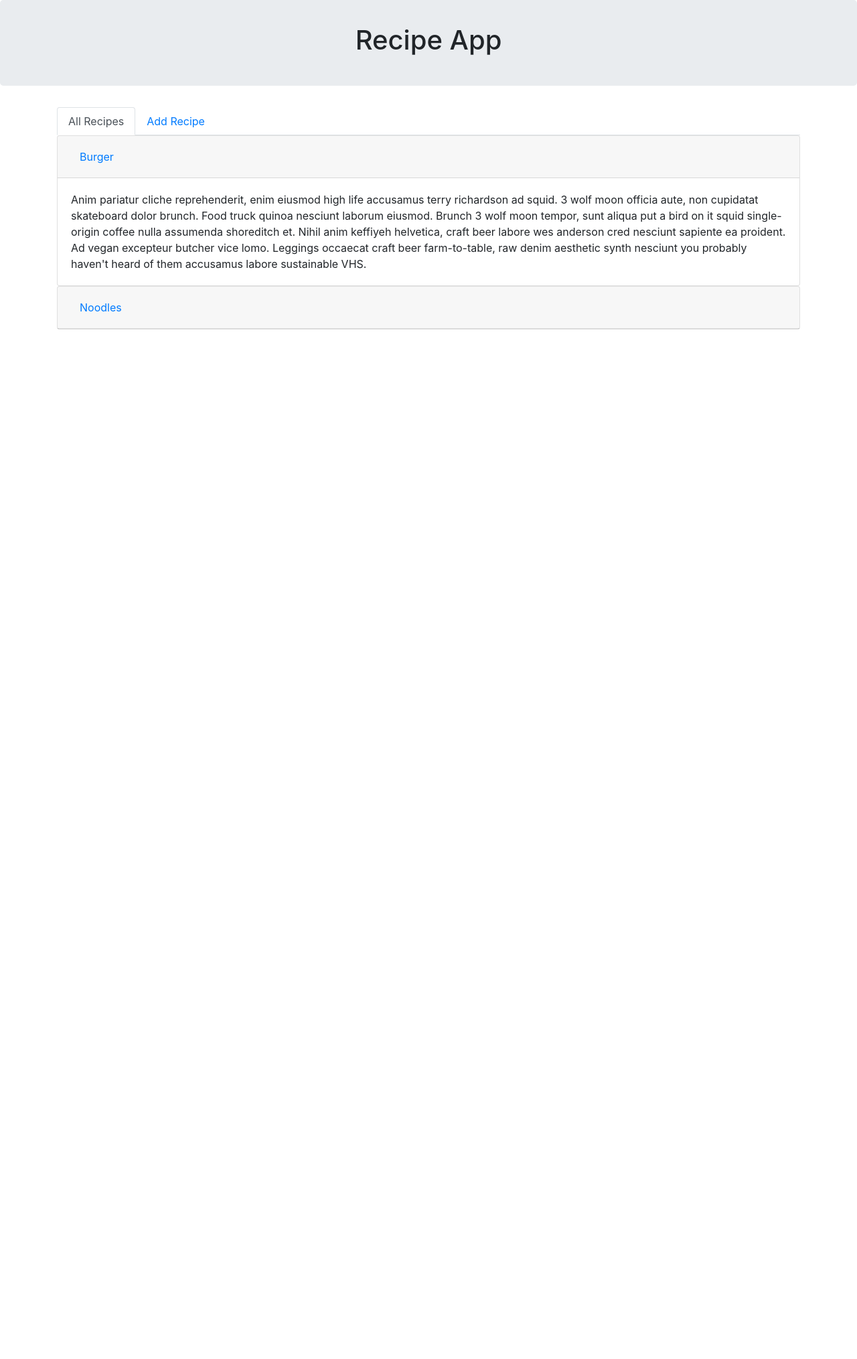
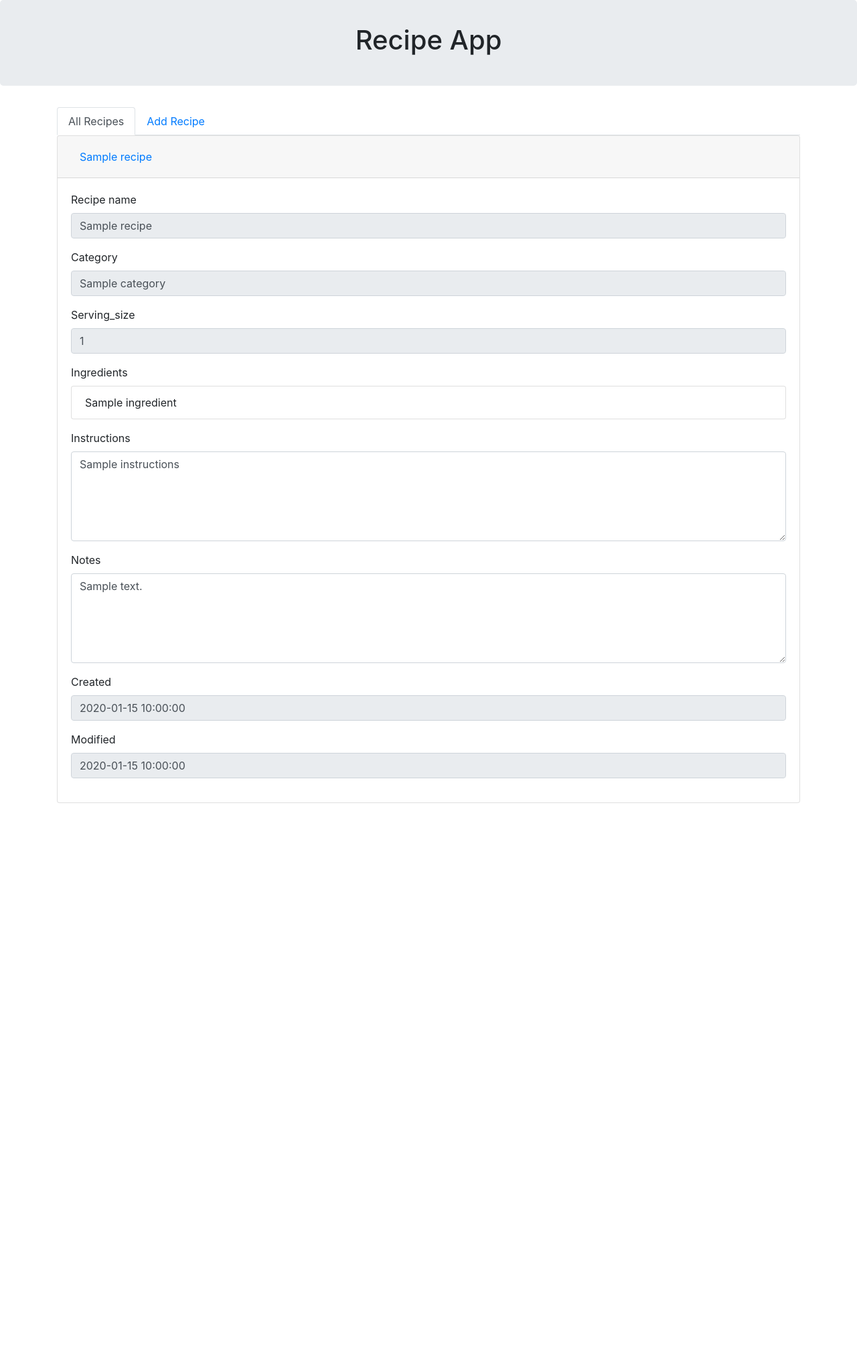
Before and after one commit to hiteng/recipe_app, a Python web app: template webapp/static/templates/home.html in a window 1280 px wide. Shown: the whole page at 67% size. Before the commit the page ends 800 px from the top, so only its background shows below. Run offline with Jinja, Linux system fonts and the light colour scheme; the template is opened without the code that fills it: most values are stand-ins (such as "Sample title", 1, 10 or a date in 2020); some libraries are stand-ins or nearby versions.

Commit message:
Updated home page and created api's for get_all recipes

```diff
--- a/dal/queries/model_queries.py
+++ b/dal/queries/model_queries.py
@@ -27,6 +27,12 @@ class ModelQueries(object):
         self.session.delete(model_obj)
         self.session.commit()
 
+    def get_obj(self, model_class, pri_key):
+        return self.session.query(model_class).get(pri_key)
+
+    def get_all_obj(self, model_class):
+        return self.session.query(model_class).all()
+
     def close_session(self):
 
         return self.session.close()
--- a/webapp/static/templates/home.html
+++ b/webapp/static/templates/home.html
@@ -17,51 +17,87 @@
 
 <ul class="nav nav-tabs" id="myTab" role="tablist">
   <li class="nav-item">
-    <a class="nav-link active" id="home-tab" data-toggle="tab" href="#home" role="tab" aria-controls="home" aria-selected="true">All Recipes</a>
+    <a class="nav-link active" id="all_recipes-tab" data-toggle="tab" href="#all_recipes" role="tab" aria-controls="all_recipes" aria-selected="true">All Recipes</a>
   </li>
   <li class="nav-item">
-    <a class="nav-link" id="profile-tab" data-toggle="tab" href="#profile" role="tab" aria-controls="profile" aria-selected="false">Add Recipe</a>
+    <a class="nav-link" id="add_recipe-tab" data-toggle="tab" href="#add_recipe" role="tab" aria-controls="add_recipe" aria-selected="false">Add Recipe</a>
   </li>
 
 </ul>
 <div class="tab-content" id="myTabContent">
-  <div class="tab-pane fade show active" id="home" role="tabpanel" aria-labelledby="home-tab">
+  <div class="tab-pane fade show active" id="all_recipes" role="tabpanel" aria-labelledby="all_recipes-tab">
 
     <div id="accordion">
+    {% for recipe in all_recipes %}
       <div class="card">
-        <div class="card-header" id="headingOne">
+        <div class="card-header" id="{{recipe.recipe_name}}">
           <h5 class="mb-0">
-            <button class="btn btn-link" data-toggle="collapse" data-target="#collapseOne" aria-expanded="true" aria-controls="collapseOne">
-              Burger
+            <button class="btn btn-link" data-toggle="collapse" data-target="#{{recipe.recipe_name}}-collapse" aria-expanded="true" aria-controls="{{recipe.recipe_name}}-collapse">
+              {{recipe.recipe_name}}
             </button>
           </h5>
         </div>
 
-        <div id="collapseOne" class="collapse show" aria-labelledby="headingOne" data-parent="#accordion">
+        <div id="{{recipe.recipe_name}}-collapse" class="collapse show" aria-labelledby="{{recipe.recipe_name}}" data-parent="#accordion">
           <div class="card-body">
-            Anim pariatur cliche reprehenderit, enim eiusmod high life accusamus terry richardson ad squid. 3 wolf moon officia aute, non cupidatat skateboard dolor brunch. Food truck quinoa nesciunt laborum eiusmod. Brunch 3 wolf moon tempor, sunt aliqua put a bird on it squid single-origin coffee nulla assumenda shoreditch et. Nihil anim keffiyeh helvetica, craft beer labore wes anderson cred nesciunt sapiente ea proident. Ad vegan excepteur butcher vice lomo. Leggings occaecat craft beer farm-to-table, raw denim aesthetic synth nesciunt you probably haven't heard of them accusamus labore sustainable VHS.
-          </div>
+
+        <div class="form-group">
+          <label for="recipe_name">Recipe name</label>
+          <input type="text" class="form-control" value="{{recipe.recipe_name}}" readonly>
         </div>
+
+        <div class="form-group">
+          <label for="recipe_name">Category</label>
+          <input type="text" class="form-control" value="{{recipe.category}}" readonly>
+        </div>
+
+        <div class="form-group">
+          <label for="recipe_name">Serving_size</label>
+          <input type="text" class="form-control" value="{{recipe.serving_size}}" readonly>
+        </div>
+
+      <div class="form-group" >
+
+            <label for="add_ingredient">Ingredients</label>
+              <ul class="list-group">
+                {% for i in recipe.ingredients %}
+                  <li class="list-group-item">{{i}}</li>
+                {% endfor %}
+              </ul>
+
+        </div>
+
+      <div class="form-group">
+          <label for="instructions">Instructions</label>
+          <textarea class="form-control" rows="5">{{recipe.instructions}}</textarea>
       </div>
-      <div class="card">
-        <div class="card-header" id="headingTwo">
-          <h5 class="mb-0">
-            <button class="btn btn-link collapsed" data-toggle="collapse" data-target="#collapseTwo" aria-expanded="false" aria-controls="collapseTwo">
-              Noodles
-            </button>
-          </h5>
+
+
+      <div class="form-group">
+          <label for="notes">Notes</label>
+          <textarea class="form-control" rows="5">{{recipe.notes}}</textarea>
+      </div>
+
+        <div class="form-group">
+          <label for="recipe_name">Created</label>
+          <input type="text" class="form-control" value="{{recipe.created}}" readonly>
         </div>
-        <div id="collapseTwo" class="collapse" aria-labelledby="headingTwo" data-parent="#accordion">
-          <div class="card-body">
-            Anim pariatur cliche reprehenderit, enim eiusmod high life accusamus terry richardson ad squid. 3 wolf moon officia aute, non cupidatat skateboard dolor brunch. Food truck quinoa nesciunt laborum eiusmod. Brunch 3 wolf moon tempor, sunt aliqua put a bird on it squid single-origin coffee nulla assumenda shoreditch et. Nihil anim keffiyeh helvetica, craft beer labore wes anderson cred nesciunt sapiente ea proident. Ad vegan excepteur butcher vice lomo. Leggings occaecat craft beer farm-to-table, raw denim aesthetic synth nesciunt you probably haven't heard of them accusamus labore sustainable VHS.
-          </div>
+
+
+        <div class="form-group">
+          <label for="recipe_name">Modified</label>
+          <input type="text" class="form-control" value="{{recipe.modified}}" readonly>
         </div>
+
+
       </div>
+    </div>
+    {% endfor %}
     </div>
 
 
   </div>
-  <div class="tab-pane fade" id="profile" role="tabpanel" aria-labelledby="profile-tab">
+  <div class="tab-pane fade" id="add_recipe" role="tabpanel" aria-labelledby="add_recipe-tab">
 
     <div id="recipe-add">
 
@@ -73,7 +109,7 @@
           <label class="mr-sm-2" for="category">Category</label>
           <select class="custom-select mr-sm-2" id="category">
             <option value="veg">Veg</option>
-            <option value="no-veg">Non Veg</option>
+            <option value="non-veg">Non Veg</option>
           </select>
       </div>
       <div class="form-group">
--- a/webapp/views.py
+++ b/webapp/views.py
@@ -6,8 +6,9 @@
 
 from recipe_app.webapp.app import recipe_app
 from flask import render_template
+from recipe_app.webapp.blueprints.api_v1.controller import get_all_recipes
 
 @recipe_app.route("/", methods=["GET"])
 def home():
-
-    return render_template("home.html")
+    all_recipes = get_all_recipes()
+    return render_template("home.html", all_recipes=all_recipes)
```
Also changed, not shown: dal/model/recipe.py (+13 -0 lines), webapp/blueprints/api_v1/controller.py (+10 -6 lines), webapp/blueprints/api_v1/recipe_views.py (+5 -2 lines).
